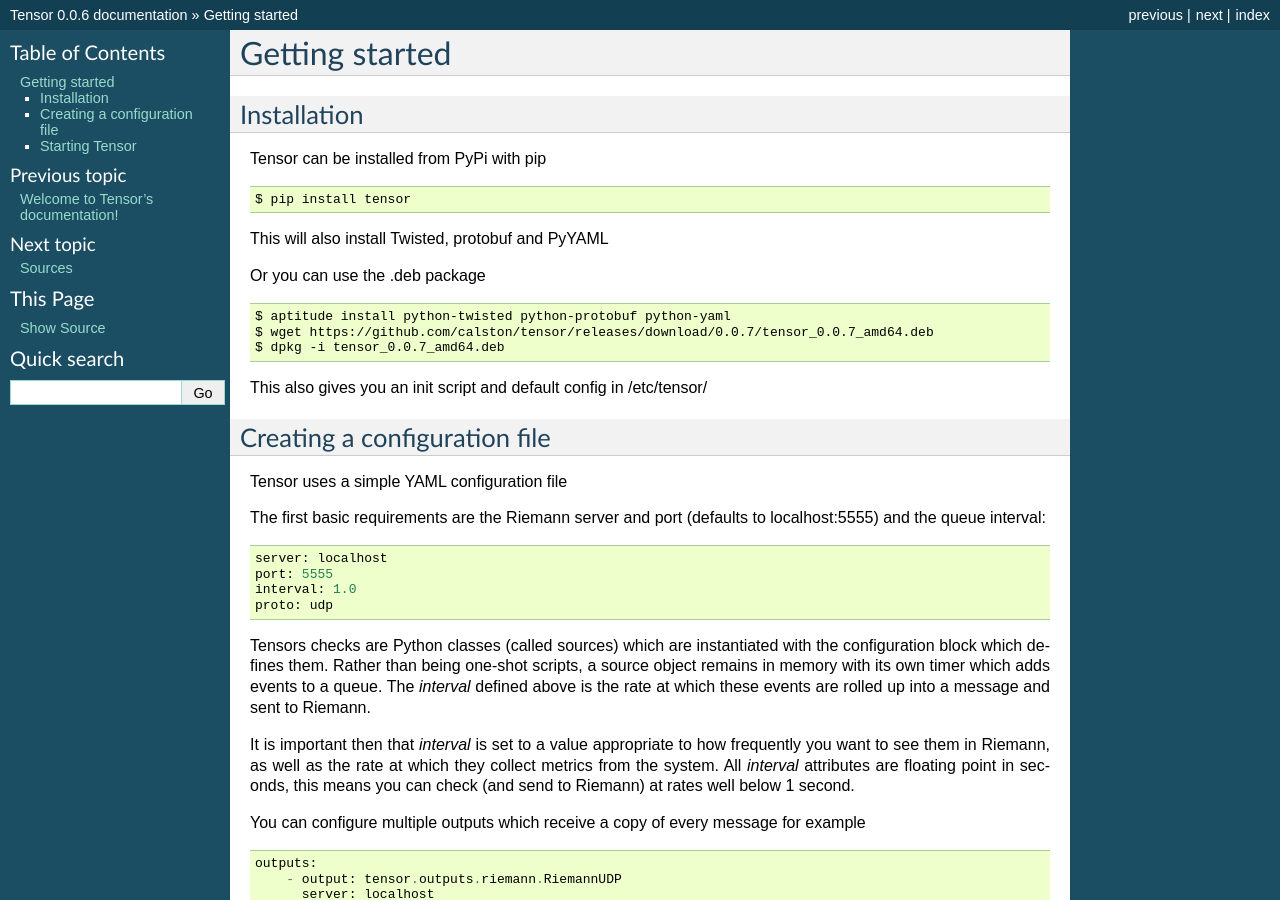
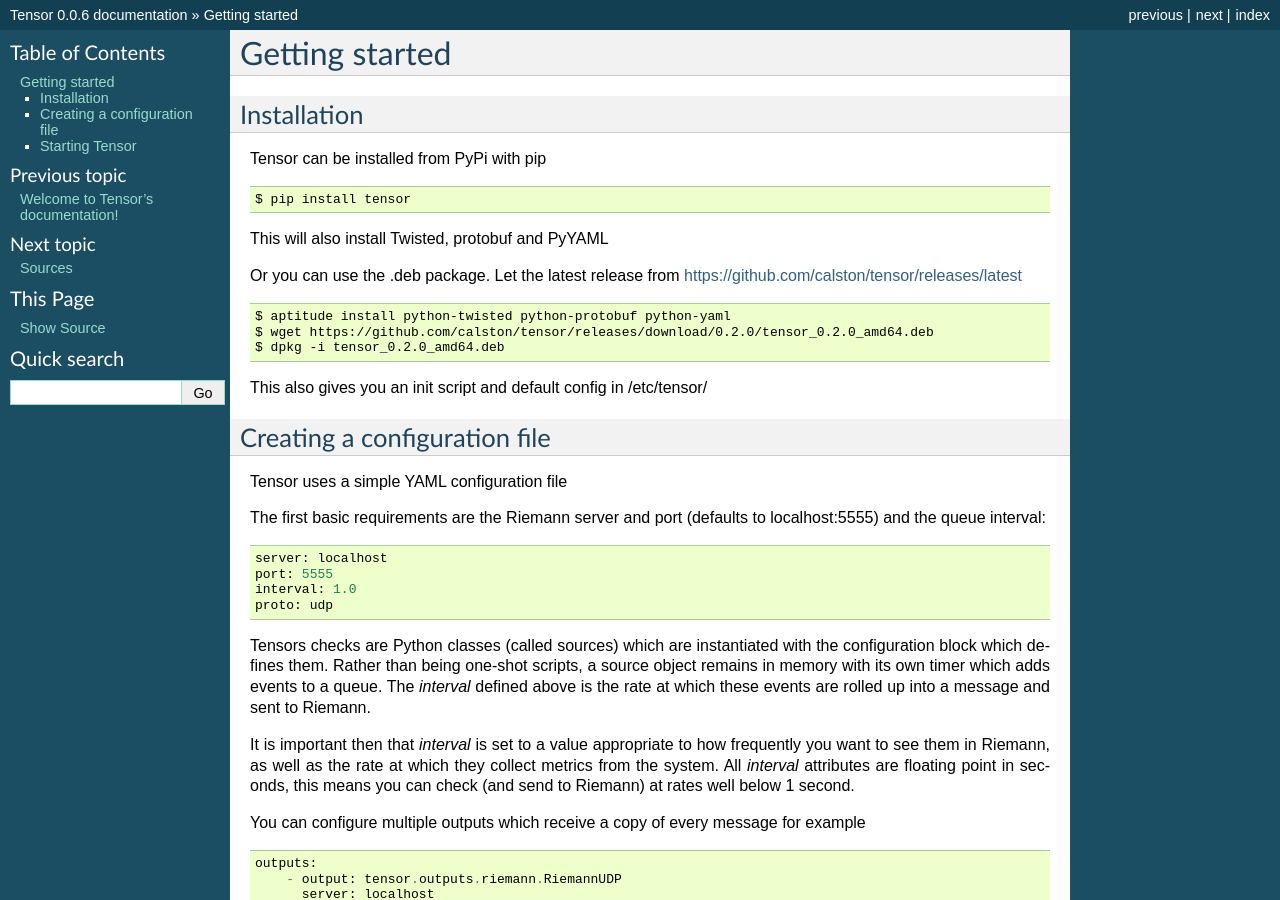
Before and after one commit to calston/tensor, a Sphinx documentation site: the page built from docs/start.rst, in a window 1280 px wide and 900 px high. Built offline with Sphinx 7.4.7, drawn with Linux system fonts in a browser that asks for light colours; pages that are not in the unit, such as notebooks, are missing from menus.

Commit message:
Update release version

```diff
--- a/docs/start.rst
+++ b/docs/start.rst
@@ -10,11 +10,11 @@
 
 This will also install Twisted, protobuf and PyYAML
 
-Or you can use the .deb package ::
+Or you can use the .deb package. Let the latest release from https://github.com/calston/tensor/releases/latest ::
 
     $ aptitude install python-twisted python-protobuf python-yaml
-    $ wget https://github.com/calston/tensor/releases/download/0.0.7/tensor_0.0.7_amd64.deb
-    $ dpkg -i tensor_0.0.7_amd64.deb
+    $ wget https://github.com/calston/tensor/releases/download/0.2.0/tensor_0.2.0_amd64.deb
+    $ dpkg -i tensor_0.2.0_amd64.deb
 
 This also gives you an init script and default config in /etc/tensor/
 
--- a/setup.py
+++ b/setup.py
@@ -3,7 +3,7 @@
 
 setup(
     name="tensor",
-    version='0.1.28',
+    version='0.2.0',
     url='http://github.com/calston/tensor',
     license='MIT',
     description="A Twisted based monitoring agent for Riemann",
```
